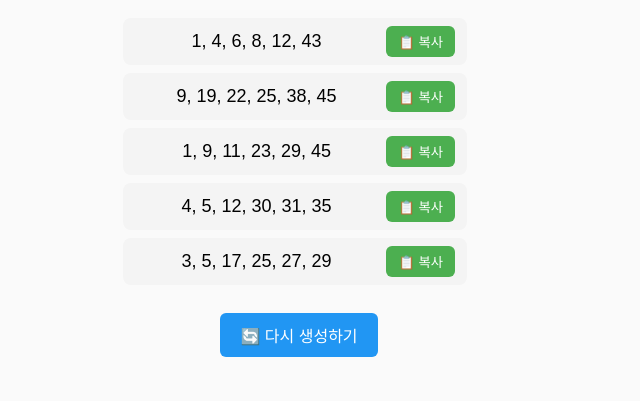
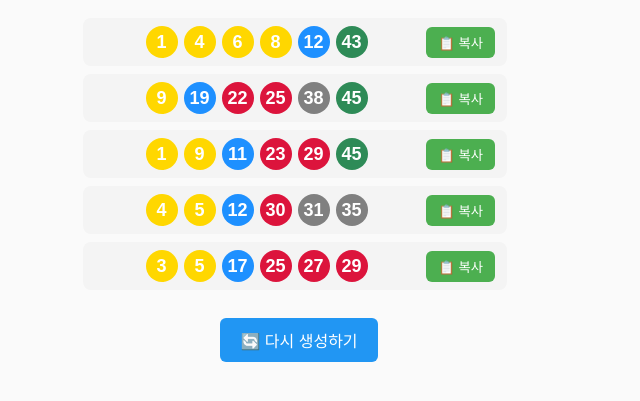
Before and after one commit to Suyeonz/luckyNum, a plain HTML site: page index.html in a window 1280 px wide. Shown: the part 89-490 px from the top of the page, without its empty margins (345-985 px from the left). Drawn offline with Linux system fonts and the light colour scheme.

Commit message:
Update index.html

```diff
--- a/index.html
+++ b/index.html
@@ -21,12 +21,31 @@
       background: #f4f4f4;
       padding: 8px 12px;
       border-radius: 8px;
-      width: 320px;
+      width: 400px;
     }
     .numbers {
       flex: 1;
+      display: flex;
+      justify-content: center;
+      gap: 6px;
       font-size: 18px;
     }
+    .ball {
+      display: inline-flex;
+      justify-content: center;
+      align-items: center;
+      width: 32px;
+      height: 32px;
+      border-radius: 50%;
+      color: white;
+      font-weight: bold;
+    }
+    .yellow { background-color: gold; }
+    .blue   { background-color: dodgerblue; }
+    .red    { background-color: crimson; }
+    .gray   { background-color: gray; }
+    .green  { background-color: seagreen; }
+
     button {
       padding: 6px 12px;
       margin-left: 8px;
@@ -53,6 +72,14 @@
   <button class="generate-btn" onclick="generateNumbers()">🔄 다시 생성하기</button>
 
   <script>
+    function getColorClass(num) {
+      if (num >= 1 && num <= 10) return "yellow";
+      if (num >= 11 && num <= 20) return "blue";
+      if (num >= 21 && num <= 30) return "red";
+      if (num >= 31 && num <= 40) return "gray";
+      if (num >= 41 && num <= 45) return "green";
+    }
+
     function generateNumbers() {
       let resultDiv = document.getElementById("result");
       resultDiv.innerHTML = ""; // 초기화
@@ -61,39 +88,42 @@
         let numbers = [];
         while (numbers.length < 6) {
           let n = Math.floor(Math.random() * 45) + 1;
-          if (!numbers.includes(n)) {
-            numbers.push(n);
-          }
+          if (!numbers.includes(n)) numbers.push(n);
         }
-        numbers.sort((a, b) => a - b); // 오름차순 정렬
-        let numberString = numbers.join(", ");
+        numbers.sort((a,b) => a - b);
 
         // 줄 생성
         let lineDiv = document.createElement("div");
         lineDiv.className = "line";
 
-        // 번호
-        let numSpan = document.createElement("span");
-        numSpan.className = "numbers";
-        numSpan.textContent = numberString;
+        // 번호 영역
+        let numContainer = document.createElement("div");
+        numContainer.className = "numbers";
+
+        numbers.forEach(num => {
+          let ball = document.createElement("div");
+          ball.className = "ball " + getColorClass(num);
+          ball.textContent = num;
+          numContainer.appendChild(ball);
+        });
 
         // 복사 버튼
         let copyBtn = document.createElement("button");
         copyBtn.className = "copy-btn";
         copyBtn.textContent = "📋 복사";
         copyBtn.onclick = () => {
-          navigator.clipboard.writeText(numberString).then(() => {
-            alert("복사 완료: " + numberString);
+          let textToCopy = numbers.join(", ");
+          navigator.clipboard.writeText(textToCopy).then(() => {
+            alert("복사 완료: " + textToCopy);
           });
         };
 
-        lineDiv.appendChild(numSpan);
+        lineDiv.appendChild(numContainer);
         lineDiv.appendChild(copyBtn);
         resultDiv.appendChild(lineDiv);
       }
     }
 
-    // 페이지 열리자마자 처음 한 번 실행
     generateNumbers();
   </script>
 </body>
```
